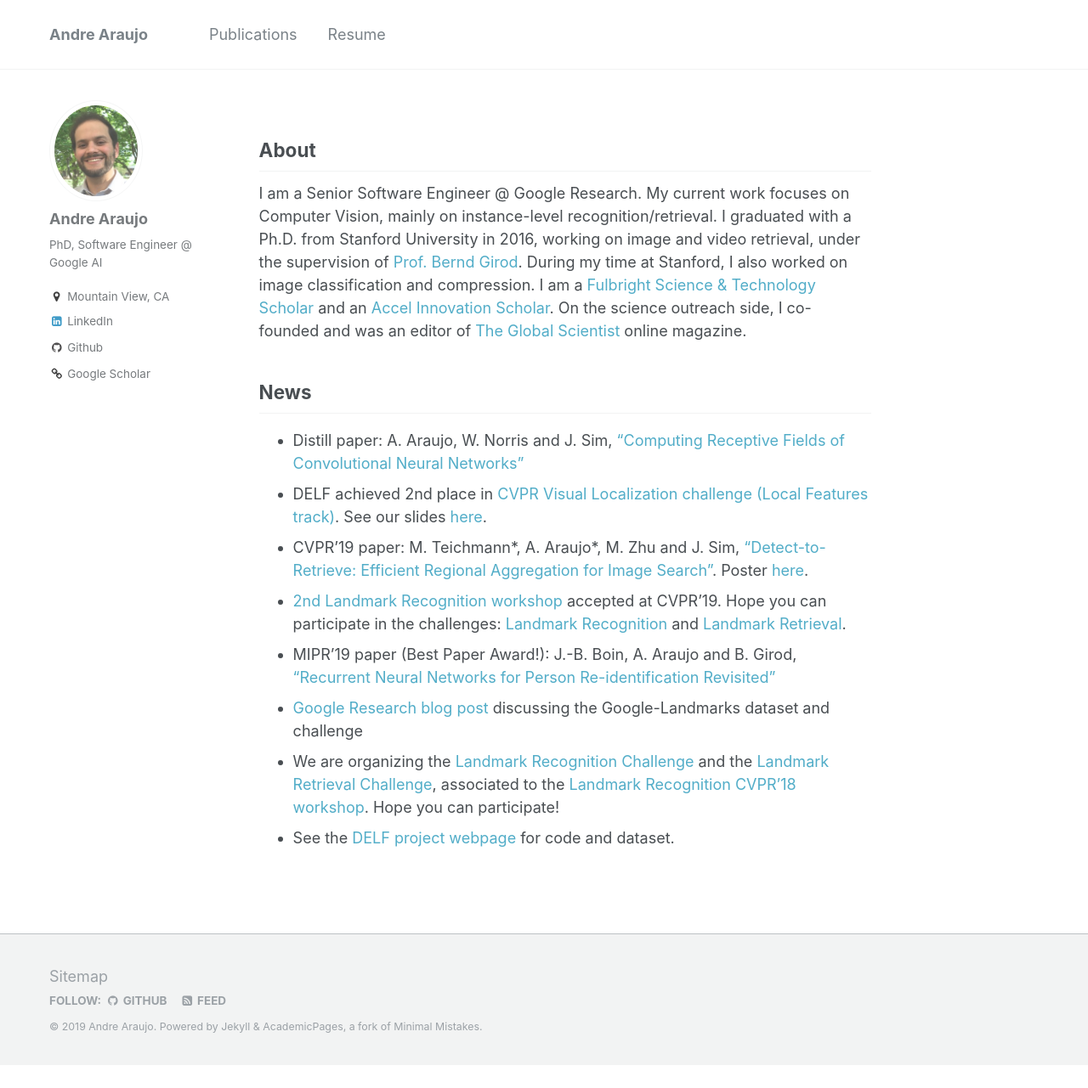
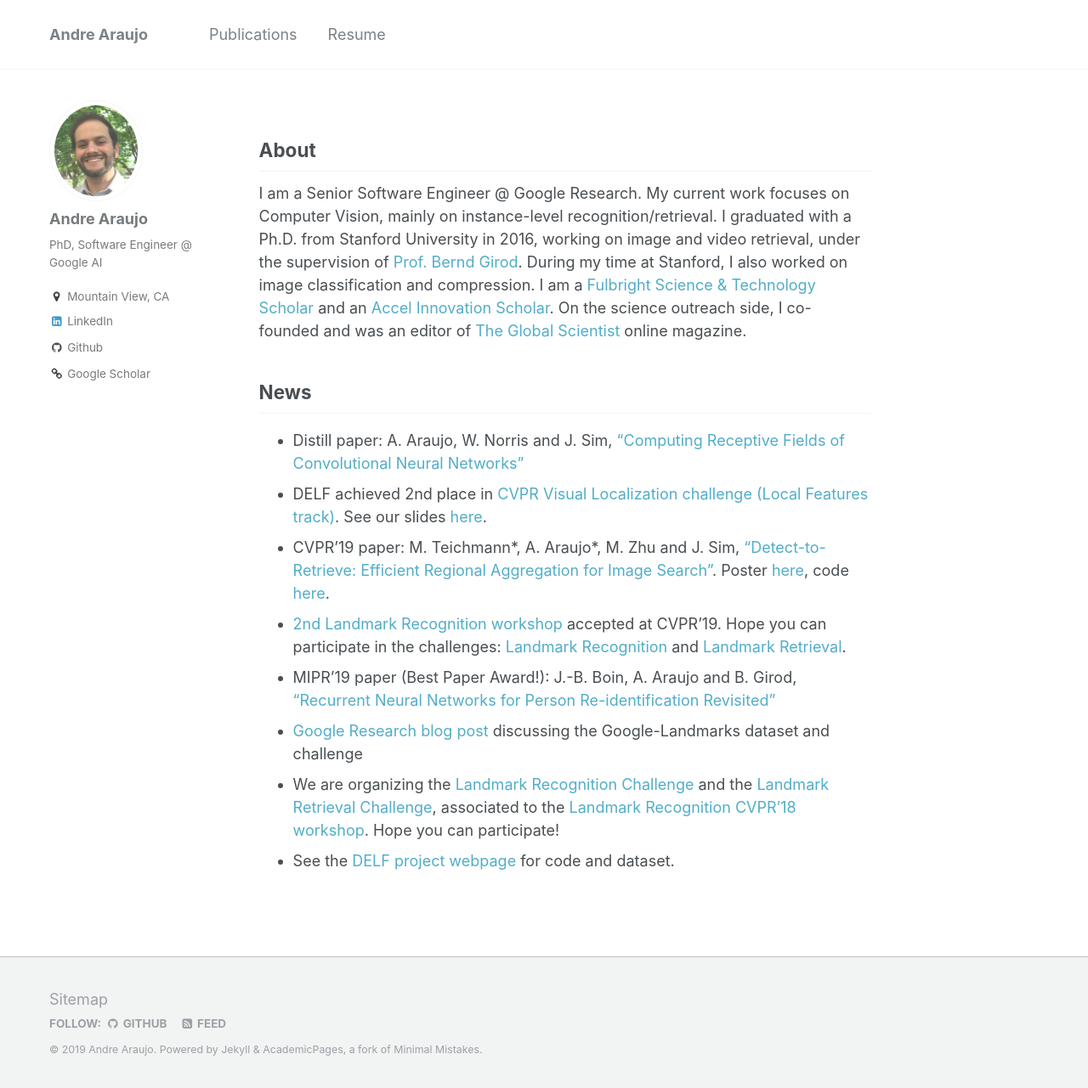
Before and after one commit to andrefaraujo/andrefaraujo.github.io, a Jekyll site: the page built from _pages/about.md, in a window 1280 px wide and 1281 px high. Shown: the whole window at 85% size. Built offline with Jekyll 4.4.1, drawn with Linux system fonts in a browser that asks for light colours.

Commit message:
Adding D2R code

```diff
--- a/_pages/about.md
+++ b/_pages/about.md
@@ -22,7 +22,7 @@ On the science outreach side, I co-founded and was an editor of [The Global Scie
 
 * Distill paper: A. Araujo, W. Norris and J. Sim, ["Computing Receptive Fields of Convolutional Neural Networks"](https://distill.pub/2019/computing-receptive-fields/)
 * DELF achieved 2nd place in [CVPR Visual Localization challenge (Local Features track)](https://sites.google.com/corp/view/ltvl2019). See our slides [here](https://docs.google.com/presentation/d/e/2PACX-1vTswzoXelqFqI_pCEIVl2uazeyGr7aKNklWHQCX-CbQ7MB17gaycqIaDTguuUCRm6_lXHwCdrkP7n1x/pub?start=false&loop=false&delayms=3000).
-* CVPR'19 paper: M. Teichmann\*, A. Araujo\*, M. Zhu and J. Sim, ["Detect-to-Retrieve: Efficient Regional Aggregation for Image Search"](https://arxiv.org/abs/1812.01584). Poster [here](https://andrefaraujo.github.io/files/posters/2019-06-16-d2r.pdf).
+* CVPR'19 paper: M. Teichmann\*, A. Araujo\*, M. Zhu and J. Sim, ["Detect-to-Retrieve: Efficient Regional Aggregation for Image Search"](https://arxiv.org/abs/1812.01584). Poster [here](https://andrefaraujo.github.io/files/posters/2019-06-16-d2r.pdf), code [here](https://github.com/tensorflow/models/blob/master/research/delf/delf/python/detect_to_retrieve/DETECT_TO_RETRIEVE_INSTRUCTIONS.md).
 * [2nd Landmark Recognition workshop](https://landmarksworkshop.github.io/CVPRW2019/) accepted at CVPR'19. Hope you can participate in the challenges: [Landmark Recognition](https://kaggle.com/c/landmark-recognition-2019) and [Landmark Retrieval](https://kaggle.com/c/landmark-retrieval-2019).
 * MIPR'19 paper (Best Paper Award!): J.-B. Boin, A. Araujo and B. Girod, ["Recurrent Neural Networks for Person Re-identification Revisited"](https://arxiv.org/abs/1804.03281)
 * [Google Research blog post](https://research.googleblog.com/2018/03/google-landmarks-new-dataset-and.html) discussing the Google-Landmarks dataset and challenge
```
